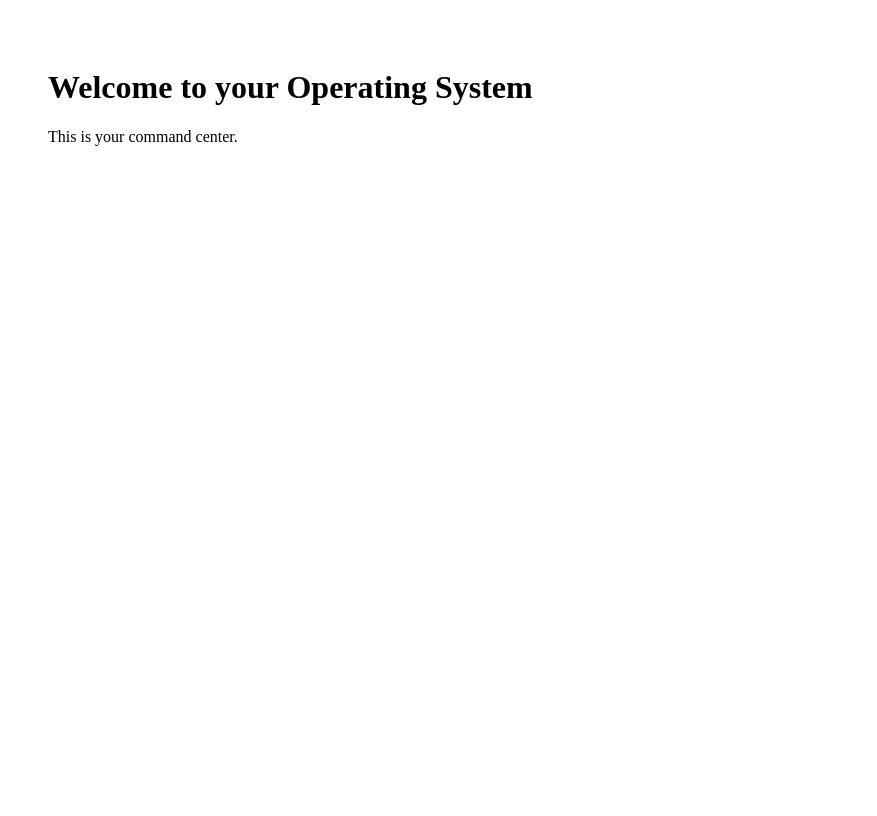
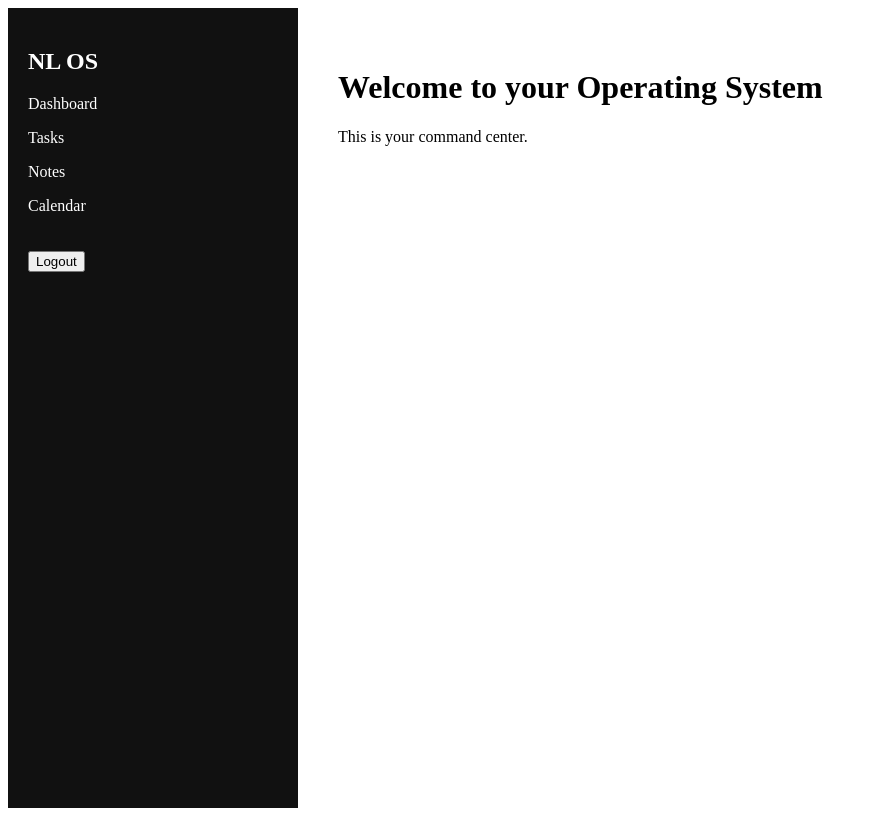
Before and after one commit to nikitaline-code/nl-operating-system, a Next.js app: page /pages/dashboard in a window 1280 px wide. Shown: the whole page, without its empty margins (0-877 px from the left). Built offline with nearby package versions, Linux system fonts and the light colour scheme; no server answers.

Commit message:
Update dashboard.js

```diff
--- a/pages/pages/dashboard.js
+++ b/pages/pages/dashboard.js
@@ -1,8 +1,45 @@
+import { createClient } from "@supabase/supabase-js";
+import { useRouter } from "next/router";
+
+const supabase = createClient(
+  process.env.NEXT_PUBLIC_SUPABASE_URL,
+  process.env.NEXT_PUBLIC_SUPABASE_ANON_KEY
+);
+
 export default function Dashboard() {
+  const router = useRouter();
+
+  const handleLogout = async () => {
+    await supabase.auth.signOut();
+    router.push("/");
+  };
+
   return (
-    <div style={{ padding: 40 }}>
-      <h1>Welcome to your Operating System</h1>
-      <p>This is your command center.</p>
+    <div style={{ display: "flex", height: "100vh" }}>
+
+      {/* Sidebar */}
+      <div style={{
+        width: "250px",
+        background: "#111",
+        color: "white",
+        padding: "20px"
+      }}>
+        <h2>NL OS</h2>
+        <p>Dashboard</p>
+        <p>Tasks</p>
+        <p>Notes</p>
+        <p>Calendar</p>
+
+        <button onClick={handleLogout} style={{ marginTop: 20 }}>
+          Logout
+        </button>
+      </div>
+
+      {/* Main Content */}
+      <div style={{ flex: 1, padding: "40px" }}>
+        <h1>Welcome to your Operating System</h1>
+        <p>This is your command center.</p>
+      </div>
     </div>
   );
 }
```
